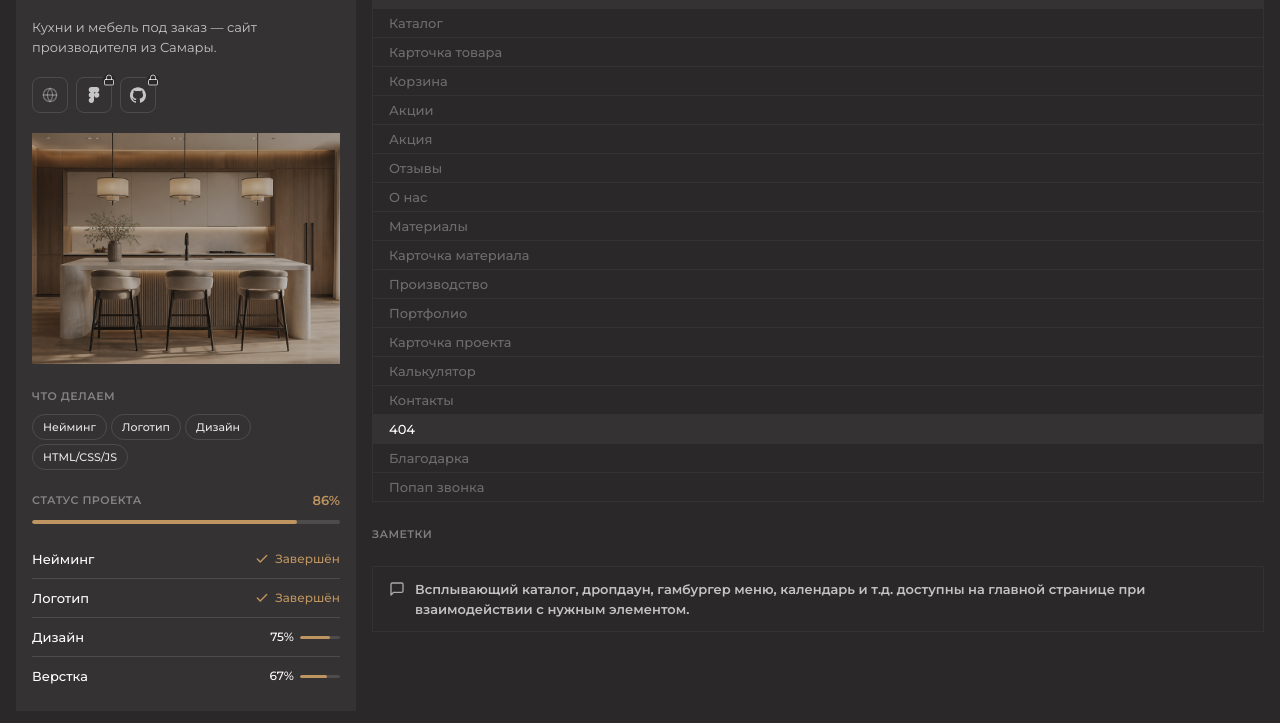
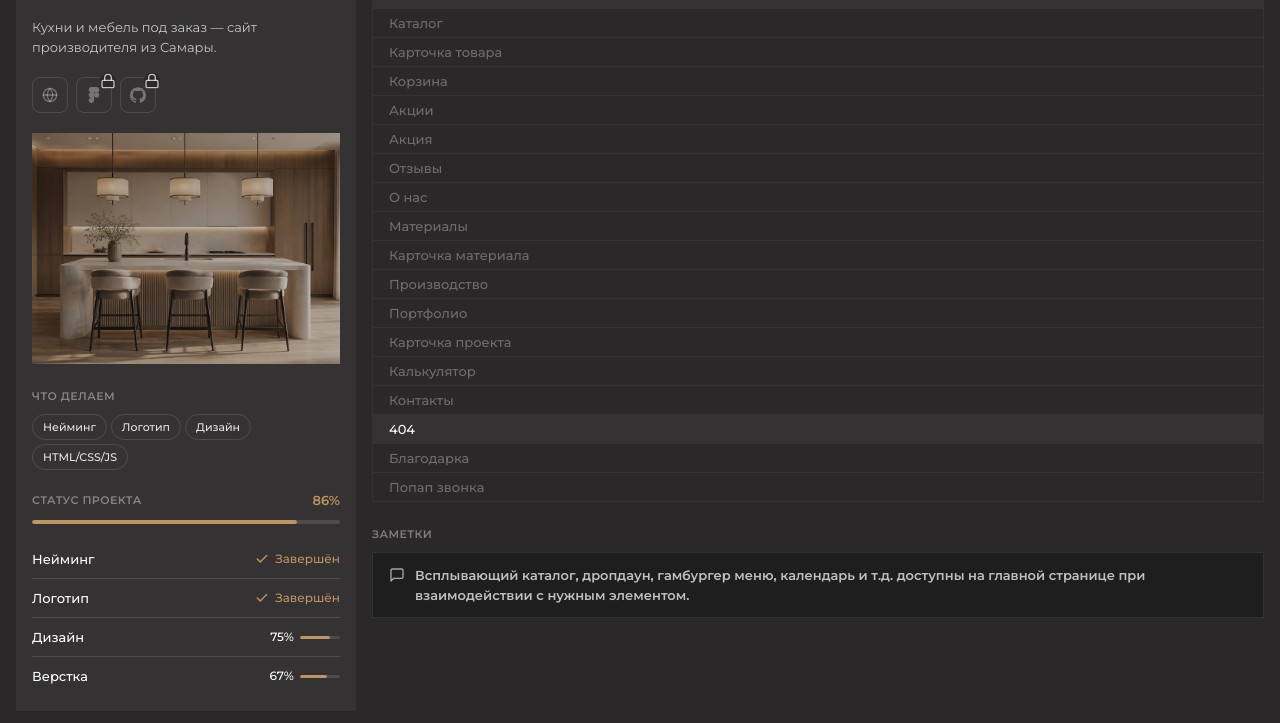
Before and after one commit to artsman01/domarti, a website: page index.html in a window 1280 px wide. Shown: the part 63-786 px from the top of the page. Drawn offline with Linux system fonts and the light colour scheme.

Commit message:
Remove Figma/GitHub links (locked, non-clickable), enlarge lock badge circle, fix notes background to 1F1E1E and drop its top margin

```diff
--- a/index.html
+++ b/index.html
@@ -94,13 +94,13 @@
 
     .sidebar__link-lock {
       position: absolute;
-      top: -5px;
-      right: -5px;
+      top: -6px;
+      right: -6px;
       display: flex;
       align-items: center;
       justify-content: center;
-      width: 14px;
-      height: 14px;
+      width: 18px;
+      height: 18px;
       background: #2a2828;
       border: 1px solid #343232;
       border-radius: 50%;
@@ -108,8 +108,8 @@
     }
 
     .sidebar__link-lock svg {
-      width: 8px;
-      height: 8px;
+      width: 9px;
+      height: 9px;
     }
 
     [data-tooltip] {
@@ -333,9 +333,8 @@
       display: flex;
       align-items: flex-start;
       gap: 10px;
-      margin-top: 24px;
       padding: 12px 16px;
-      background: #2a2828;
+      background: #1f1e1e;
       border: 1px solid #343232;
     }
 
@@ -377,18 +376,18 @@
         <span class="sidebar__link sidebar__link--disabled" data-tooltip="Скоро" aria-label="Live" aria-disabled="true">
           <svg viewBox="0 0 24 24" fill="none" stroke="currentColor" stroke-width="2" stroke-linecap="round" stroke-linejoin="round"><circle cx="12" cy="12" r="10"/><line x1="2" y1="12" x2="22" y2="12"/><path d="M12 2a15.3 15.3 0 0 1 4 10 15.3 15.3 0 0 1-4 10 15.3 15.3 0 0 1-4-10 15.3 15.3 0 0 1 4-10z"/></svg>
         </span>
-        <a class="sidebar__link" href="#" data-tooltip="По запросу" aria-label="Figma">
+        <span class="sidebar__link sidebar__link--disabled" data-tooltip="По запросу" aria-label="Figma" aria-disabled="true">
           <svg viewBox="0 0 24 24" fill="currentColor"><path d="M8 24c2.208 0 4-1.792 4-4v-4H8c-2.208 0-4 1.792-4 4s1.792 4 4 4zM4 12c0-2.208 1.792-4 4-4h4v8H8c-2.208 0-4-1.792-4-4zM4 4c0-2.208 1.792-4 4-4h4v8H8C5.792 8 4 6.208 4 4zM12 0h4c2.208 0 4 1.792 4 4s-1.792 4-4 4h-4V0zM20 12c0 2.208-1.792 4-4 4s-4-1.792-4-4 1.792-4 4-4 4 1.792 4 4z"/></svg>
           <span class="sidebar__link-lock">
             <svg viewBox="0 0 24 24" fill="none" stroke="currentColor" stroke-width="2" stroke-linecap="round" stroke-linejoin="round"><rect x="3" y="11" width="18" height="11" rx="2"/><path d="M7 11V7a5 5 0 0 1 10 0v4"/></svg>
           </span>
-        </a>
-        <a class="sidebar__link" href="#" data-tooltip="По запросу" aria-label="GitHub">
+        </span>
+        <span class="sidebar__link sidebar__link--disabled" data-tooltip="По запросу" aria-label="GitHub" aria-disabled="true">
           <svg viewBox="0 0 24 24" fill="currentColor"><path d="M12 .297c-6.63 0-12 5.373-12 12 0 5.303 3.438 9.8 8.205 11.385.6.113.82-.258.82-.577 0-.285-.01-1.04-.015-2.04-3.338.724-4.042-1.61-4.042-1.61-.546-1.387-1.333-1.756-1.333-1.756-1.089-.744.084-.729.084-.729 1.205.084 1.838 1.236 1.838 1.236 1.07 1.835 2.809 1.305 3.495.998.108-.776.417-1.305.76-1.605-2.665-.3-5.466-1.332-5.466-5.93 0-1.31.465-2.38 1.235-3.22-.135-.303-.54-1.523.105-3.176 0 0 1.005-.322 3.3 1.23.96-.267 1.98-.399 3-.405 1.02.006 2.04.138 3 .405 2.28-1.552 3.285-1.23 3.285-1.23.645 1.653.24 2.873.12 3.176.765.84 1.23 1.91 1.23 3.22 0 4.61-2.805 5.625-5.475 5.92.42.36.81 1.096.81 2.22 0 1.606-.015 2.896-.015 3.286 0 .315.21.69.825.57C20.565 22.092 24 17.592 24 12.297c0-6.627-5.373-12-12-12"/></svg>
           <span class="sidebar__link-lock">
             <svg viewBox="0 0 24 24" fill="none" stroke="currentColor" stroke-width="2" stroke-linecap="round" stroke-linejoin="round"><rect x="3" y="11" width="18" height="11" rx="2"/><path d="M7 11V7a5 5 0 0 1 10 0v4"/></svg>
           </span>
-        </a>
+        </span>
       </div>
 
       <div class="sidebar__photo">
```
